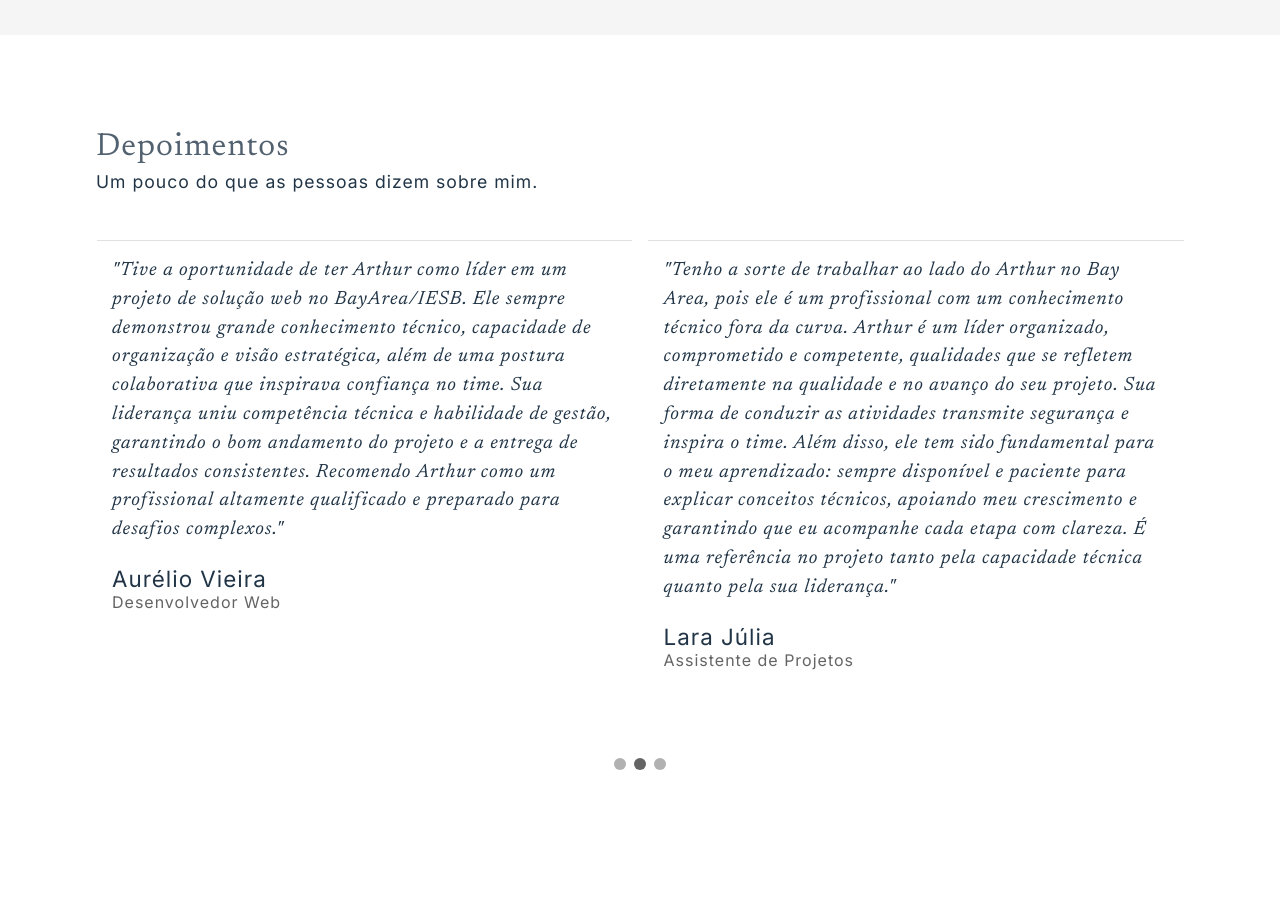
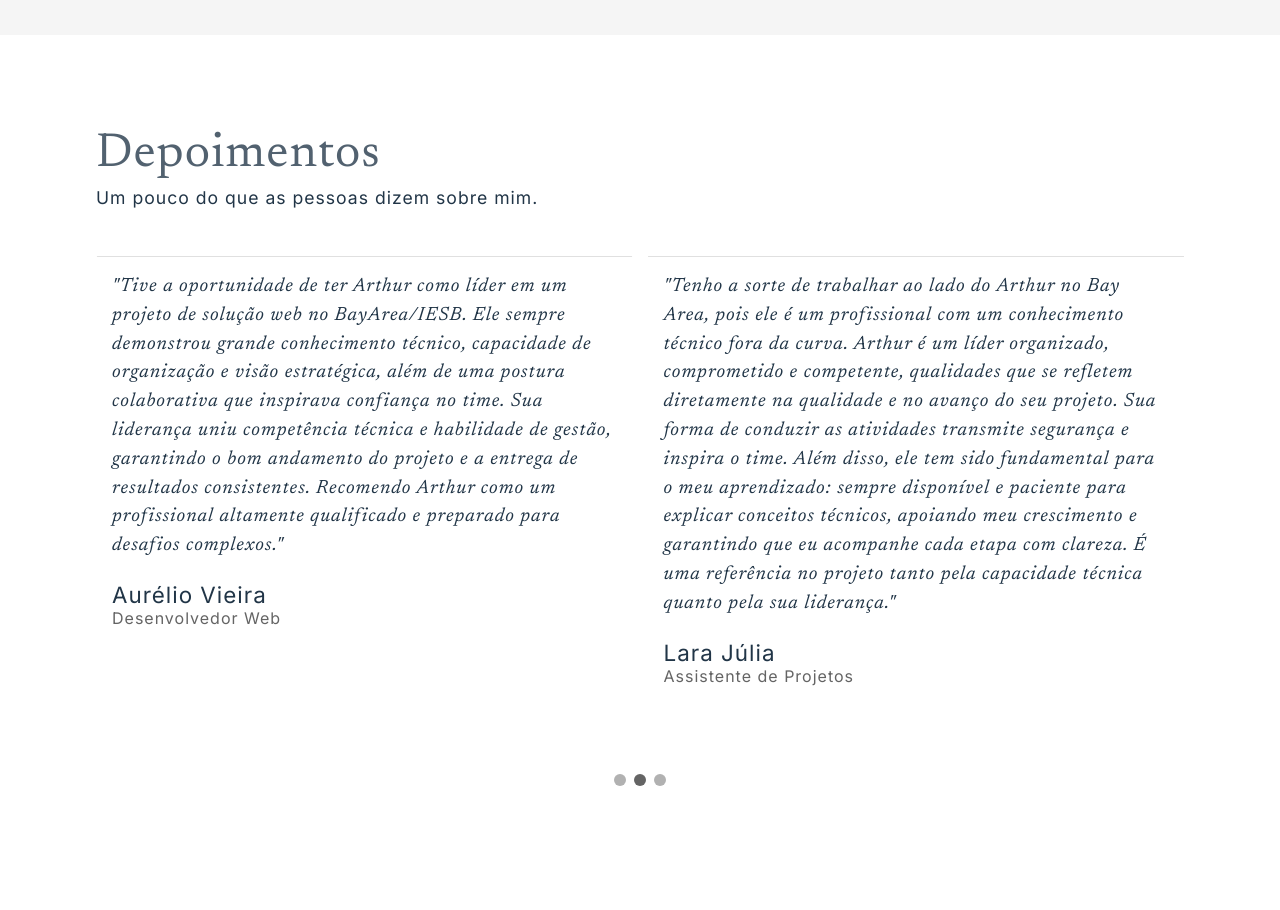
Before and after one commit to ArthurRabel/portfolio, a React (Vite) app: page / in a window 1280 px wide. Shown: the part 3560-4470 px from the top of the page. Built offline with nearby package versions, Linux system fonts and the light colour scheme.

Commit message:
style: increase feedback title font size

```diff
--- a/src/components/Feedback/Feedback.css
+++ b/src/components/Feedback/Feedback.css
@@ -6,7 +6,7 @@
 }
 
 .feedback__title {
-  font-size: clamp(1.8rem, 1rem + 4vw, 2rem);
+  font-size: clamp(1.8rem, 1rem + 4vw, 3rem);
   text-align: start;
   margin-bottom: 0.5rem;
 }
```
